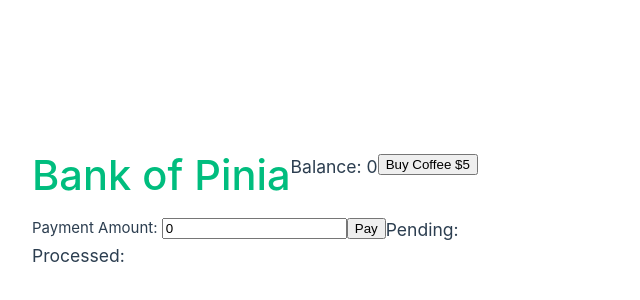
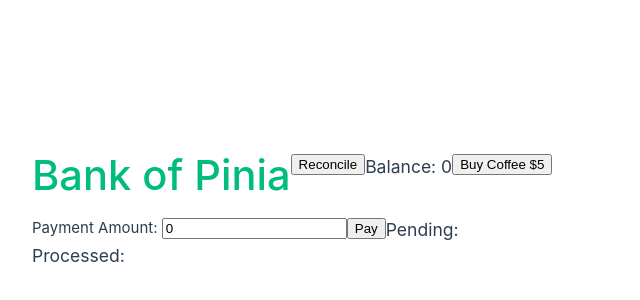
Before and after one commit to avan2s/vue_pinia, a Vue app: page / in a window 1280 px wide. Shown: the part 188-488 px from the top of the page, without its empty margins (0-640 px from the left). Built offline with nearby package versions, Linux system fonts and the light colour scheme.

Commit message:
add reconcile

```diff
--- a/src/App.vue
+++ b/src/App.vue
@@ -7,7 +7,7 @@ const store = useBankAccountStore();
 store.$onAction(({ name, store, after }) => {
   after((result) => {
     if (result && ['charge','pay'].includes(name)) {
-      store.processTransaction(result as number);
+      store.processTransaction(result);
     }
   });
 });
@@ -26,6 +26,8 @@ const submitPayment = () => {
   <header>
     <div class="wrapper">
       <HelloWorld msg="Bank of Pinia" />
+
+      <button @click="store.reconcile()">Reconcile</button>
 
       <h3>Balance: {{ store.runningBalance }}</h3>
 
--- a/src/stores/bankAccount.ts
+++ b/src/stores/bankAccount.ts
@@ -40,6 +40,10 @@ export const useBankAccountStore = defineStore('bankAccount', {
             });
             return id;
         },
+        reconcile(): void {
+            this.balance = this.runningBalance;
+            this.transactions = [];
+        },
         processTransaction(transactionId: number) {
             setTimeout(() => {
                 this.transactions = this.transactions.map((t) => {
```
Also changed, not shown: 1 other file (tests, documents, lock files or other folders).
